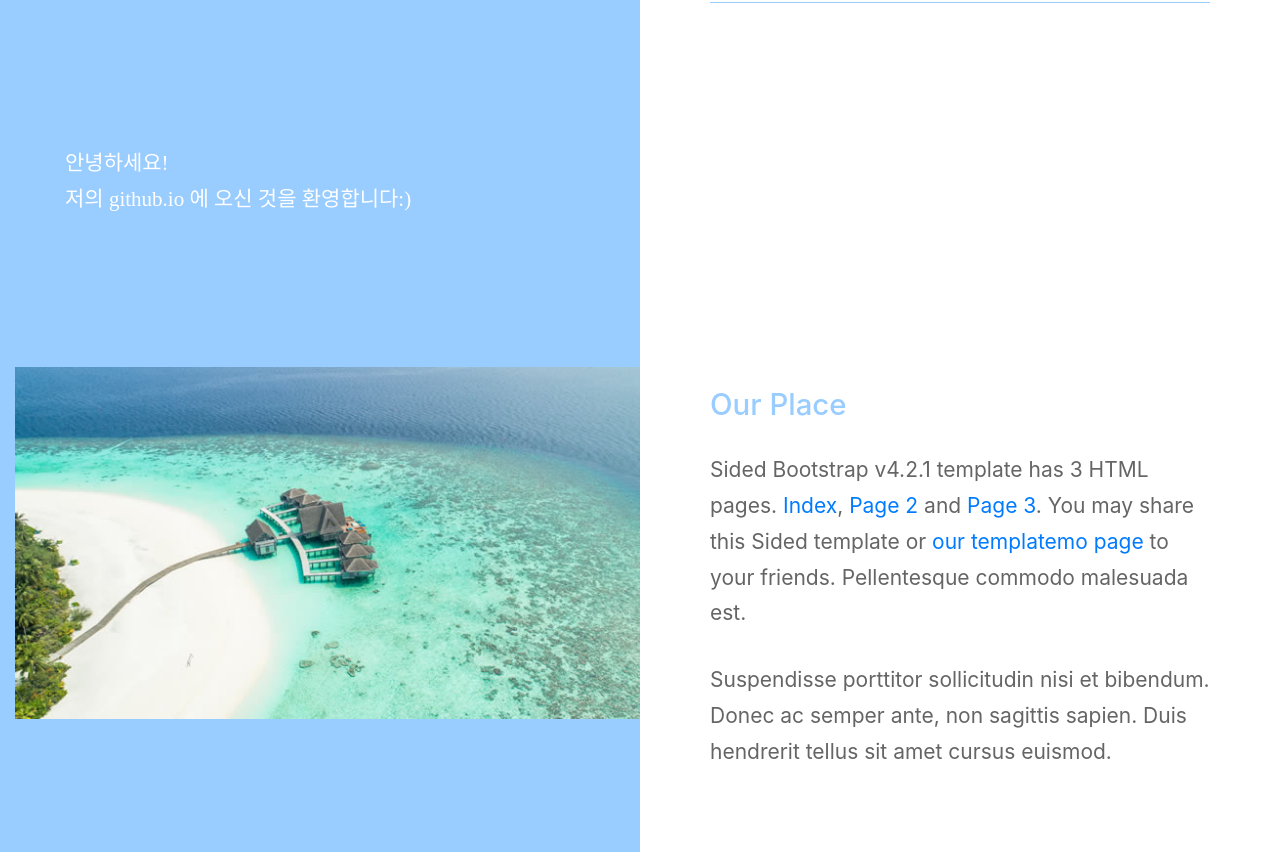
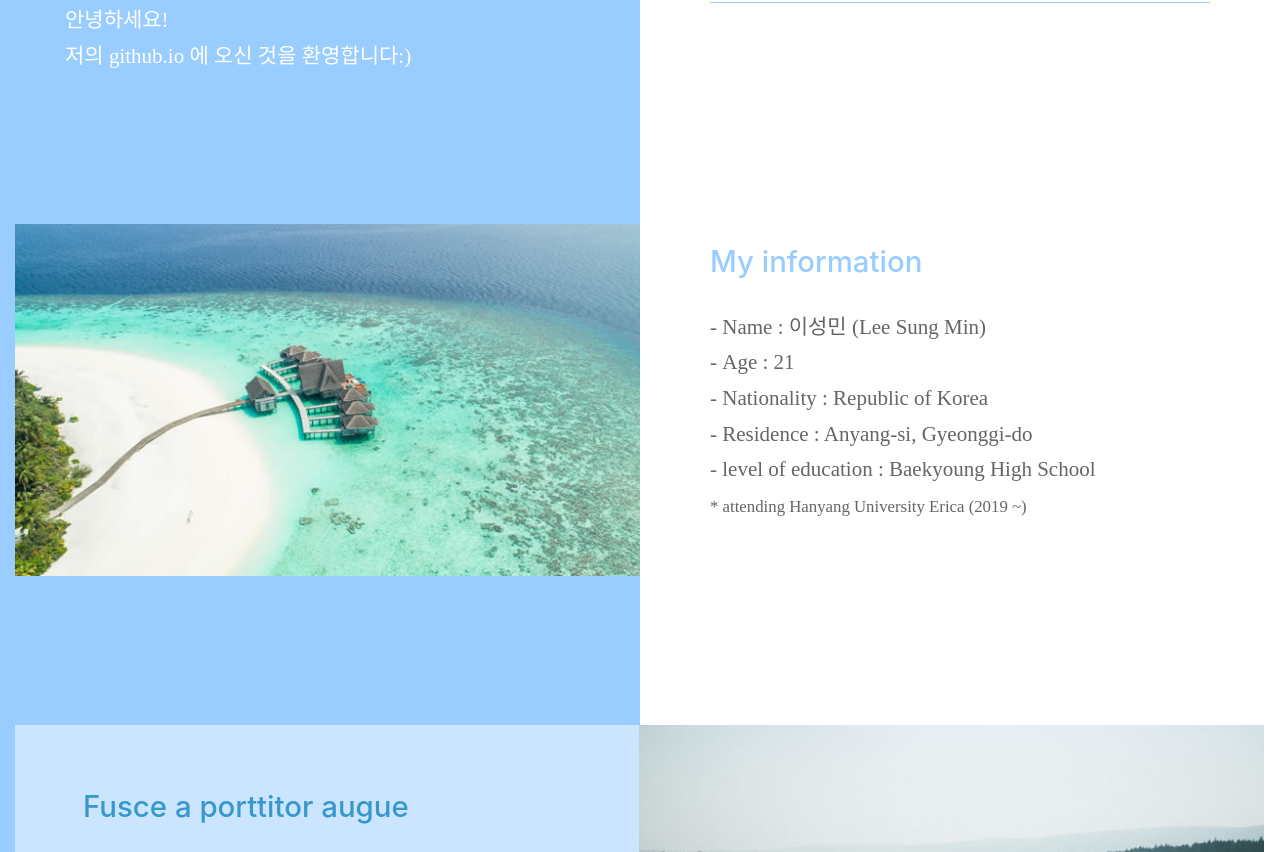
Before and after one commit to Lee-SungMin/Lee-SungMin.github.io, a plain HTML site: page index.html in a window 1280 px wide. Shown: the part 363-1215 px from the top of the page. Drawn offline with Linux system fonts and the light colour scheme; a web font is replaced by a local one.

Commit message:
5번째 커밋-information 작성

```diff
--- a/index.html
+++ b/index.html
@@ -49,10 +49,6 @@ https://templatemo.com/tm-527-sided
                 <div class="tm-text-white">
                   <font face = 'Noto Serif KR'>
                   <p class="mb-0">
-                    <br>
-                    <br>
-                    <br>
-                    <br>
                     안녕하세요!<br>
                     저의 github.io 에 오신 것을 환영합니다:)
                   </p>
@@ -78,18 +74,19 @@ https://templatemo.com/tm-527-sided
                 <h2
                   class="tm-text-primary tm-section-title-mb tm-sm-bg-white-alpha"
                 >
-                  Our Place
+                  My information
                 </h2>
                 <div class="tm-text-gray">
-                  <p class="mb-4">
-                  	Sided Bootstrap v4.2.1 template has 3 HTML pages. <a href="index.html">Index</a>, <a href="page-2.html">Page 2</a> and <a href="page-3.html">Page 3</a>.
-                    You may share this Sided template or <a rel="nofollow" href="https://www.facebook.com/templatemo">our templatemo page</a> to your friends. Pellentesque commodo malesuada est.
+                  <font face = 'Noto Serif KR'>
+                    <p class="mb-4">
+                      - Name : 이성민 (Lee Sung Min) <br>
+                      - Age : 21 <br>
+                      - Nationality : Republic of Korea <br>
+                      - Residence : Anyang-si, Gyeonggi-do <br>
+                      - level of education : Baekyoung High School <br>
+                      <small>* attending Hanyang University Erica  (2019 ~) </small>
                     </p>
-                  <p class="mb-0">
-                    Suspendisse porttitor sollicitudin nisi et bibendum. Donec
-                    ac semper ante, non sagittis sapien. Duis hendrerit tellus
-                    sit amet cursus euismod.
-                  </p>
+                  </font>
                 </div>
               </div>
             </div>
@@ -132,10 +129,9 @@ https://templatemo.com/tm-527-sided
         <div class="container-fluid">
           <div class="row">
             <div class="col-12 tm-section-title-mb tm-gallery-title-col">
-              <h2 class="tm-section-title-2">Beautiful Rollovers</h2>
+              <h2 class="tm-section-title-2">My Pictures</h2>
               <hr class="tm-section-title-underline" />
             </div>
-
             <div class="col-12">
               <div class="grid">
                 <figure class="effect-duke mb-3">
```
